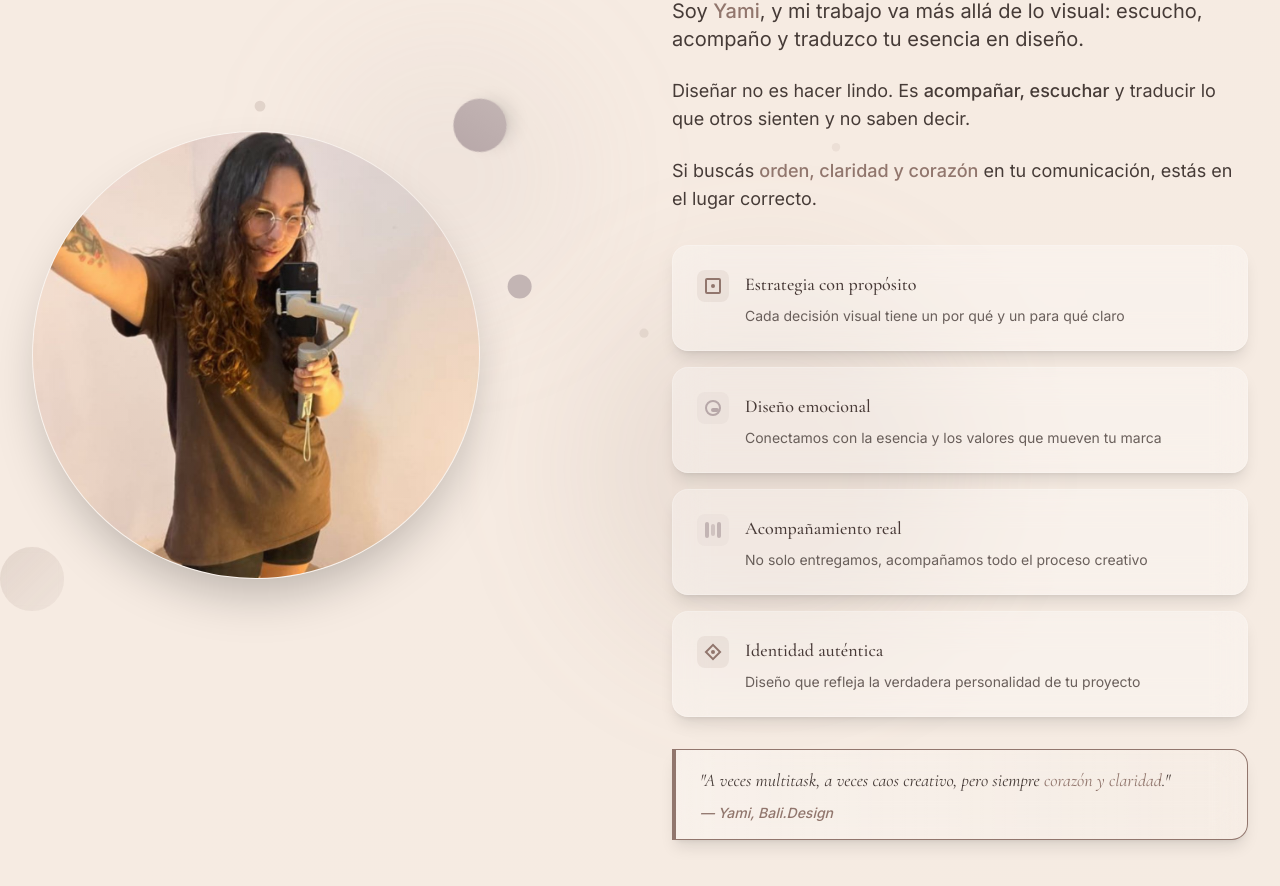
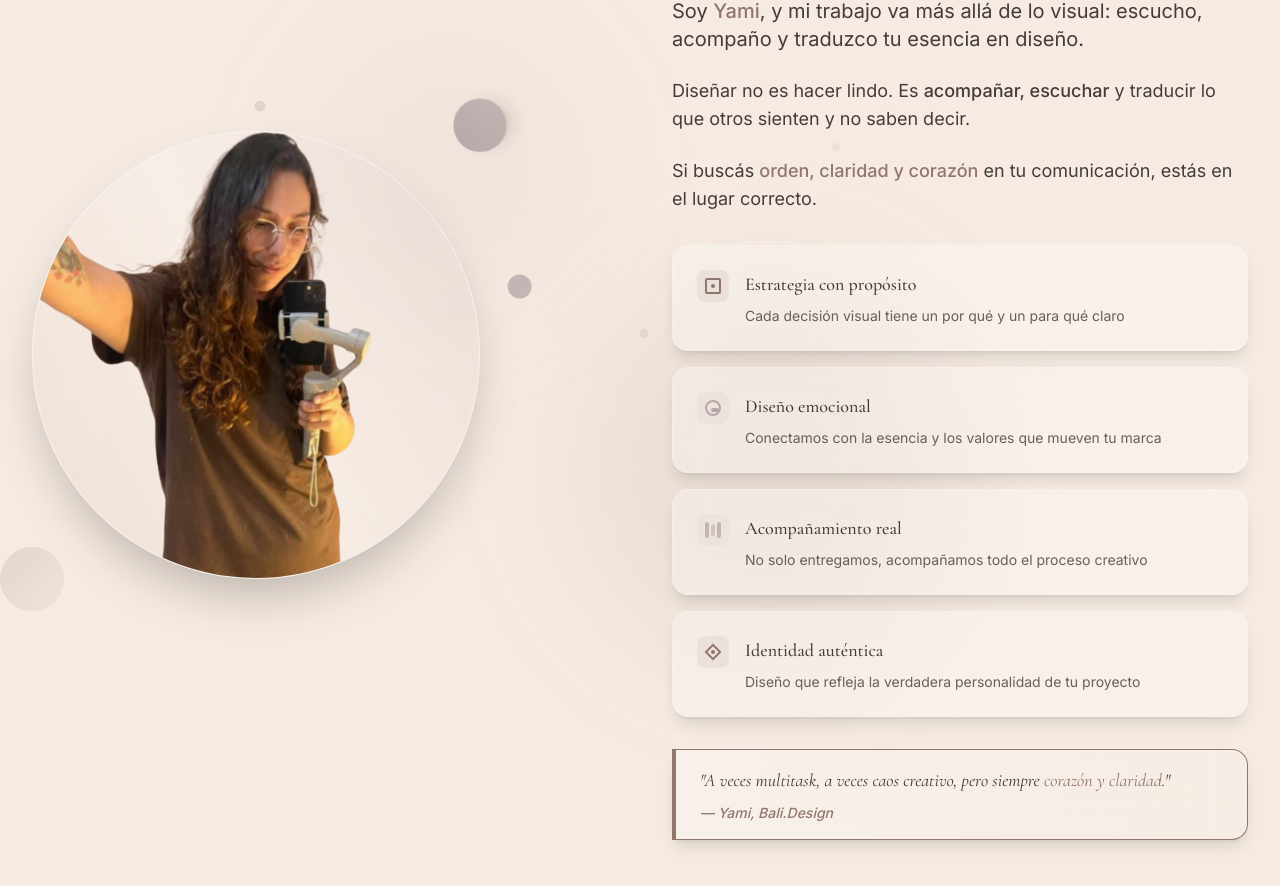
Before and after one commit to 31pablo05/Bali.Design, a React (Vite) app: page / in a window 1280 px wide. Shown: the part 1059-1945 px from the top of the page. Built offline with nearby package versions, Linux system fonts and the light colour scheme.

Commit message:
cambio de iamgen de yami

```diff
--- a/src/components/About.jsx
+++ b/src/components/About.jsx
@@ -106,7 +106,7 @@ const About = () => {
                   <div className="w-full h-full relative">
                     {/* Imagen de Yami */}
                     <img
-                      src="/images/yami/yami1.jpeg"
+                      src="/images/yami/yami4.png"
                       alt="Yami - Diseñadora Gráfica de Bali.Design"
                       className="w-full h-full object-cover"
                       onError={(e) => {
```
Also changed, not shown: public/images/yami/yami4.png (added).
